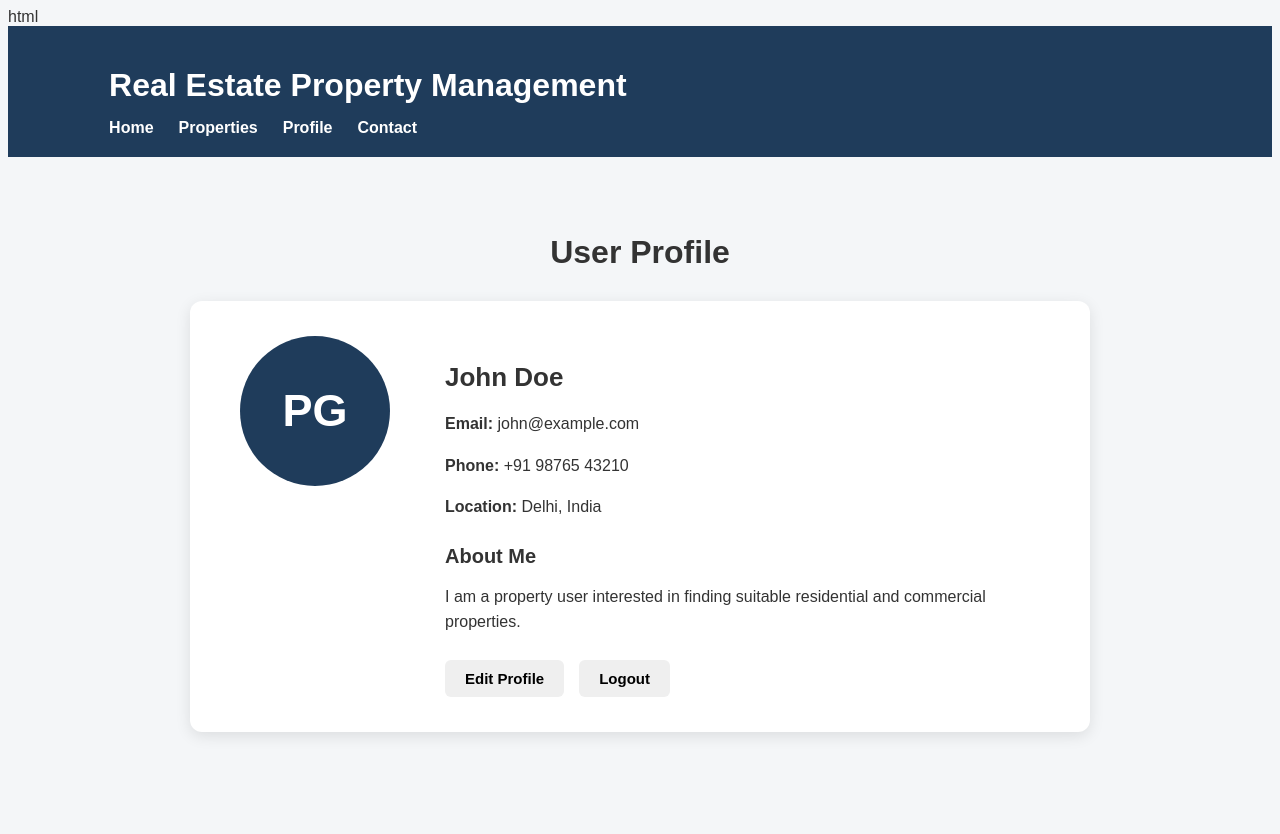
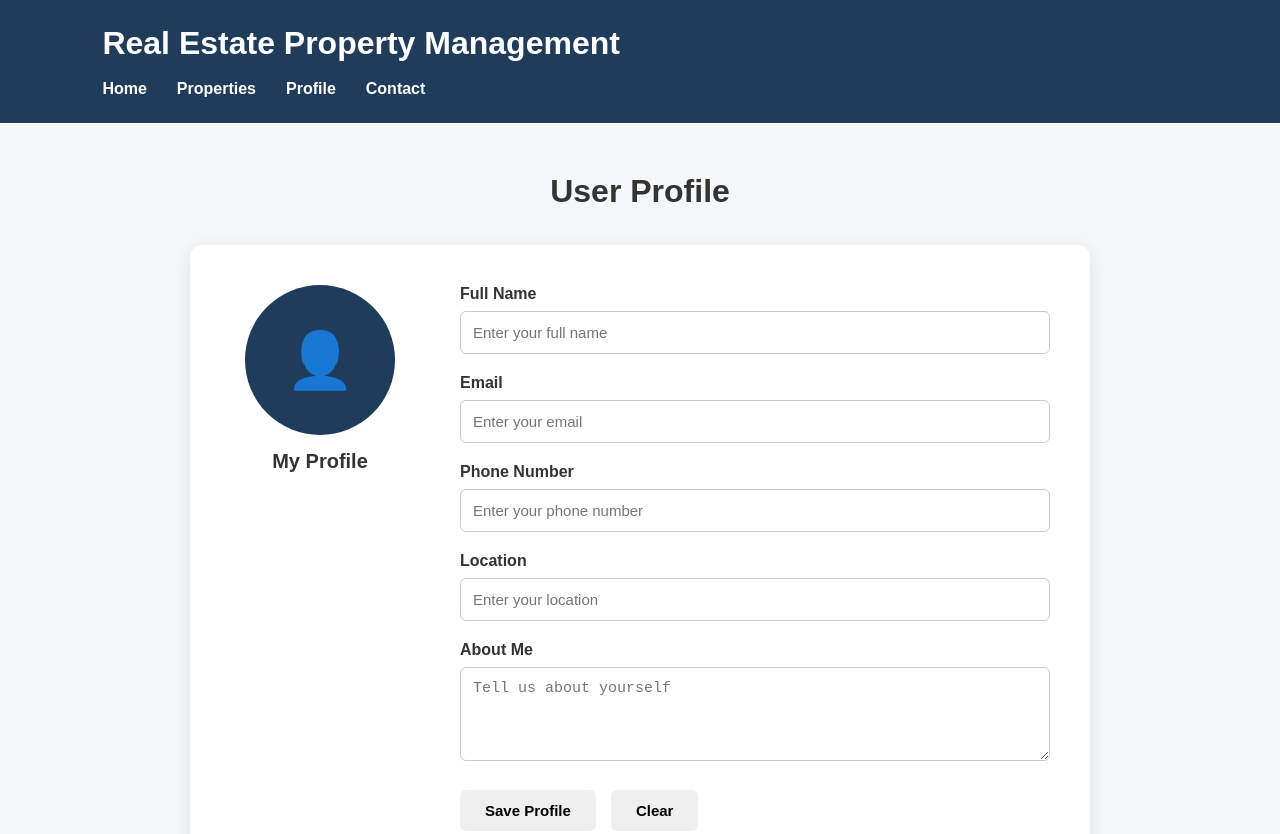
Before and after one commit to priyanshigoyal1cs24-jpg/Real-Estate-Property-Management-Platform-, a plain HTML site: page frontend/profile/profile.html in a window 1280 px wide. Shown: the top 834 px of the page. Drawn offline with Linux system fonts and the light colour scheme.

Commit message:
Update user profile with input form

````diff
--- a/frontend/profile/profile.css
+++ b/frontend/profile/profile.css
@@ -1,4 +1,3 @@
-```css
 * {
     margin: 0;
     padding: 0;
@@ -15,16 +14,16 @@ body {
 header {
     background-color: #1f3c5b;
     color: white;
-    padding: 20px 8%;
+    padding: 25px 8%;
 }
 
 header h1 {
-    margin-bottom: 15px;
+    margin-bottom: 18px;
 }
 
 nav {
     display: flex;
-    gap: 25px;
+    gap: 30px;
 }
 
 nav a {
@@ -38,7 +37,6 @@ nav a:hover {
 }
 
 main {
-    min-height: calc(100vh - 150px);
     padding: 50px 8%;
 }
 
@@ -49,23 +47,22 @@ main {
 
 .profile-section > h2 {
     text-align: center;
-    margin-bottom: 30px;
+    margin-bottom: 35px;
     font-size: 32px;
 }
 
 .profile-card {
     background-color: white;
-    padding: 35px;
+    padding: 40px;
     border-radius: 12px;
     box-shadow: 0 4px 15px rgba(0, 0, 0, 0.1);
     display: flex;
-    gap: 40px;
-    align-items: flex-start;
+    gap: 50px;
 }
 
 .profile-image {
+    min-width: 180px;
     text-align: center;
-    min-width: 180px;
 }
 
 .avatar {
@@ -77,32 +74,46 @@ main {
     display: flex;
     align-items: center;
     justify-content: center;
-    font-size: 45px;
-    font-weight: bold;
+    font-size: 55px;
     margin: auto;
 }
 
-.profile-details {
+.profile-image h3 {
+    margin-top: 15px;
+    font-size: 20px;
+}
+
+.profile-form {
     flex: 1;
 }
 
-.profile-details h3 {
-    font-size: 26px;
-    margin-bottom: 18px;
+.form-group {
+    margin-bottom: 20px;
 }
 
-.profile-details p {
-    margin-bottom: 12px;
-    line-height: 1.6;
+.form-group label {
+    display: block;
+    margin-bottom: 8px;
+    font-weight: bold;
 }
 
-.about {
-    margin-top: 25px;
+.form-group input,
+.form-group textarea {
+    width: 100%;
+    padding: 12px;
+    border: 1px solid #ccc;
+    border-radius: 6px;
+    font-size: 15px;
 }
 
-.about h3 {
-    font-size: 20px;
-    margin-bottom: 10px;
+.form-group textarea {
+    resize: vertical;
+}
+
+.form-group input:focus,
+.form-group textarea:focus {
+    outline: none;
+    border-color: #1f3c5b;
 }
 
 .profile-actions {
@@ -112,7 +123,7 @@ main {
 }
 
 .profile-actions button {
-    padding: 10px 20px;
+    padding: 12px 25px;
     border: none;
     border-radius: 6px;
     cursor: pointer;
@@ -120,32 +131,40 @@ main {
     font-weight: bold;
 }
 
+.profile-actions button:hover {
+    opacity: 0.85;
+}
+
 footer {
     background-color: #1f3c5b;
     color: white;
     text-align: center;
     padding: 18px;
+    margin-top: 30px;
 }
 
 @media (max-width: 700px) {
     nav {
         flex-direction: column;
-        gap: 10px;
+        gap: 12px;
+    }
+
+    main {
+        padding: 30px 5%;
     }
 
     .profile-card {
         flex-direction: column;
         align-items: center;
-        text-align: center;
+        padding: 25px;
+    }
+
+    .profile-form {
+        width: 100%;
     }
 
     .profile-actions {
         justify-content: center;
         flex-wrap: wrap;
     }
-
-    main {
-        padding: 30px 5%;
-    }
 }
-```
--- a/frontend/profile/profile.html
+++ b/frontend/profile/profile.html
@@ -1,4 +1,3 @@
-html
 <!DOCTYPE html>
 <html lang="en">
 <head>
@@ -11,6 +10,7 @@ html
 
     <header>
         <h1>Real Estate Property Management</h1>
+
         <nav>
             <a href="../../index.html">Home</a>
             <a href="../listings/listings.html">Properties</a>
@@ -24,28 +24,51 @@ html
             <h2>User Profile</h2>
 
             <div class="profile-card">
+
                 <div class="profile-image">
-                   <div class="avatar">PG</div>
+                    <div class="avatar">👤</div>
+                    <h3>My Profile</h3>
                 </div>
 
-                <div class="profile-details">
-                    <h3>John Doe</h3>
-<p><strong>Email:</strong> john@example.com</p>
-<p><strong>Phone:</strong> +91 98765 43210</p>
-<p><strong>Location:</strong> Delhi, India</p>
-                    <div class="about">
-                        <h3>About Me</h3>
-                        <p>
-                            I am a property user interested in finding
-                            suitable residential and commercial properties.
-                        </p>
+                <form class="profile-form">
+
+                    <div class="form-group">
+                        <label for="name">Full Name</label>
+                        <input type="text" id="name" name="name"
+                               placeholder="Enter your full name" required>
+                    </div>
+
+                    <div class="form-group">
+                        <label for="email">Email</label>
+                        <input type="email" id="email" name="email"
+                               placeholder="Enter your email" required>
+                    </div>
+
+                    <div class="form-group">
+                        <label for="phone">Phone Number</label>
+                        <input type="tel" id="phone" name="phone"
+                               placeholder="Enter your phone number">
+                    </div>
+
+                    <div class="form-group">
+                        <label for="location">Location</label>
+                        <input type="text" id="location" name="location"
+                               placeholder="Enter your location">
+                    </div>
+
+                    <div class="form-group">
+                        <label for="about">About Me</label>
+                        <textarea id="about" name="about" rows="4"
+                                  placeholder="Tell us about yourself"></textarea>
                     </div>
 
                     <div class="profile-actions">
-                        <button type="button">Edit Profile</button>
-                        <button type="button">Logout</button>
+                        <button type="submit">Save Profile</button>
+                        <button type="reset">Clear</button>
                     </div>
-                </div>
+
+                </form>
+
             </div>
         </section>
     </main>
````
